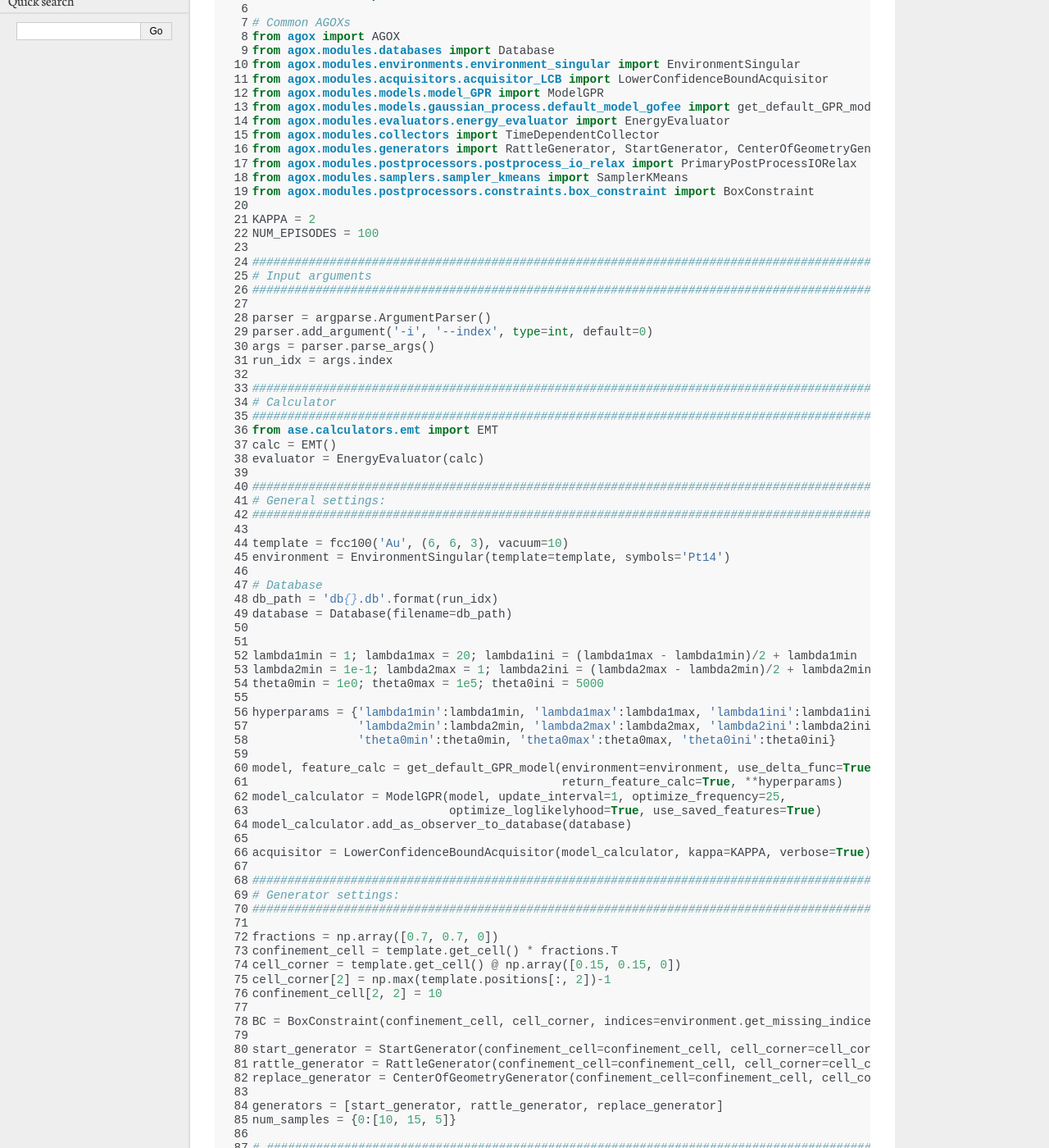
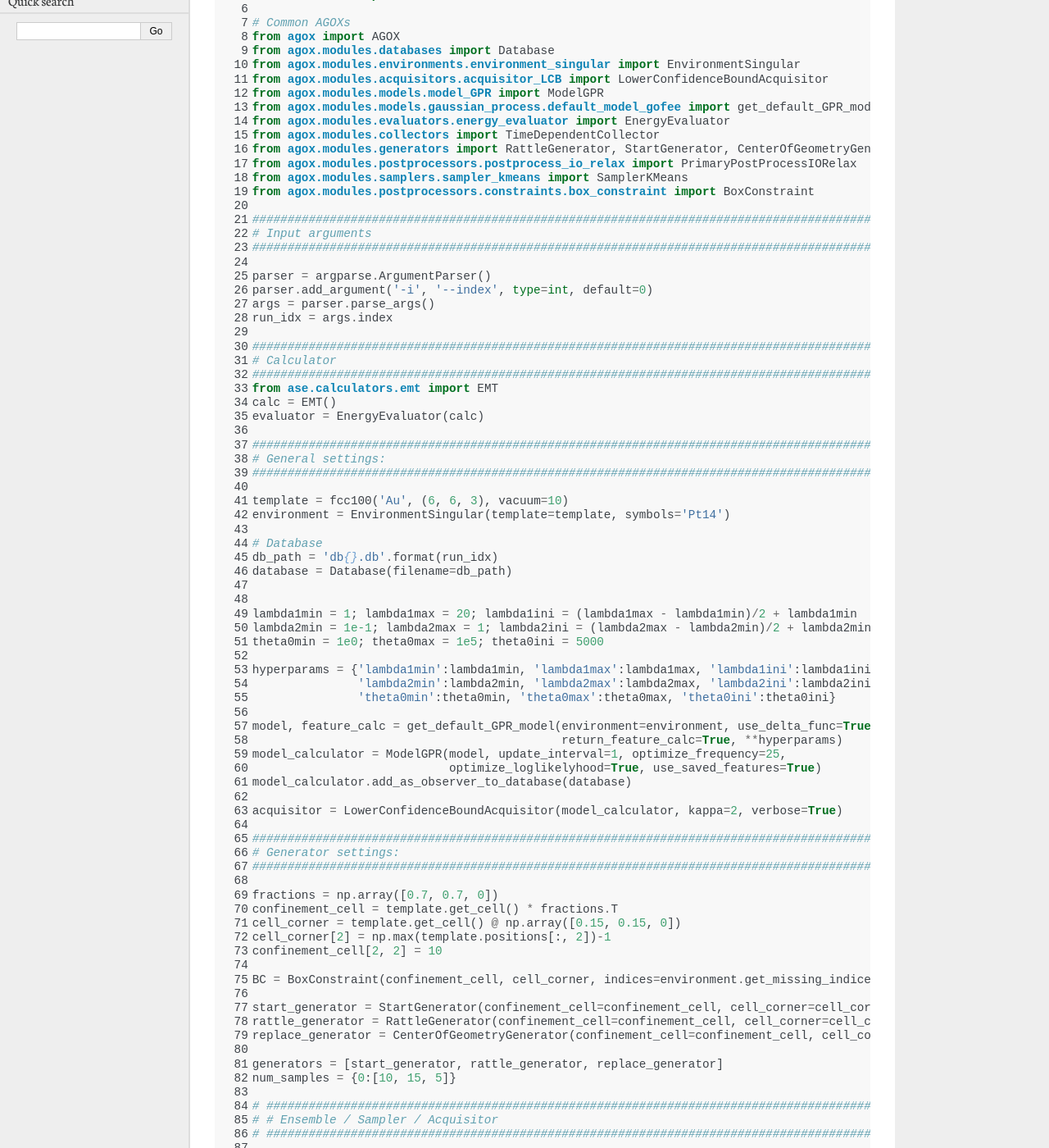
Before and after one commit to kimrojas/agox, a Sphinx documentation site: the page built from docs/source/pt14_example/example_pt14.rst, in a window 1280 px wide and 1400 px high, scrolled down 389 px. Shown: the whole window at 82% size. Built offline with Sphinx 7.4.7, drawn with Linux system fonts in a browser that asks for light colours; some of the changed text lies outside the part shown.

Commit message:
Updated docs.

```diff
--- a/docs/source/pt14_example/Pt14_kappa2.py
+++ b/docs/source/pt14_example/Pt14_kappa2.py
@@ -17,9 +17,6 @@ from agox.modules.generators import RattleGenerator, StartGenerator, CenterOfGeo
 from agox.modules.postprocessors.postprocess_io_relax import PrimaryPostProcessIORelax
 from agox.modules.samplers.sampler_kmeans import SamplerKMeans
 from agox.modules.postprocessors.constraints.box_constraint import BoxConstraint
-
-KAPPA = 2
-NUM_EPISODES = 100
 
 ################################################################################################
 # Input arguments
@@ -63,7 +60,7 @@ model_calculator = ModelGPR(model, update_interval=1, optimize_frequency=25,
                             optimize_loglikelyhood=True, use_saved_features=True)
 model_calculator.add_as_observer_to_database(database)
 
-acquisitor = LowerConfidenceBoundAcquisitor(model_calculator, kappa=KAPPA, verbose=True)
+acquisitor = LowerConfidenceBoundAcquisitor(model_calculator, kappa=2, verbose=True)
 
 ################################################################################################
 # Generator settings:
@@ -101,6 +98,7 @@ sampler = SamplerKMeans(feature_calc, database=database, sample_size=10, max_ene
 
 collector = TimeDependentCollector(generators=generators, sampler=sampler, environment=environment,
                                     num_samples=num_samples, report_timing=True)
+collector.plot_confinement()
 
 ################################################################################################
 # Let get the show running!
@@ -109,4 +107,4 @@ collector = TimeDependentCollector(generators=generators, sampler=sampler, envir
 agox = AGOX(environment=environment, database=database, collector=collector, sampler=sampler,
             acquisitor=acquisitor, seed=run_idx, postprocessors=postprocessors, evalulator=evaluator)
 
-agox.run(N_episodes=NUM_EPISODES)
+agox.run(N_episodes=10)
--- a/docs/source/pt14_example/example_pt14.rst
+++ b/docs/source/pt14_example/example_pt14.rst
@@ -70,7 +70,7 @@ Finally the main AGOX object is initialized using the defined modules and the se
 
 .. literalinclude:: Pt14_kappa2.py
     :language: python
-    :lines: 97-100
+    :lines: 109-112
 
 The script produces a number of files, some of which are plots of the confinement limits such as this one
 generated for the StartGenerator
```
Also changed, not shown: other parts of docs/source/pt14_example/example_pt14.rst (+5 -5 lines).
